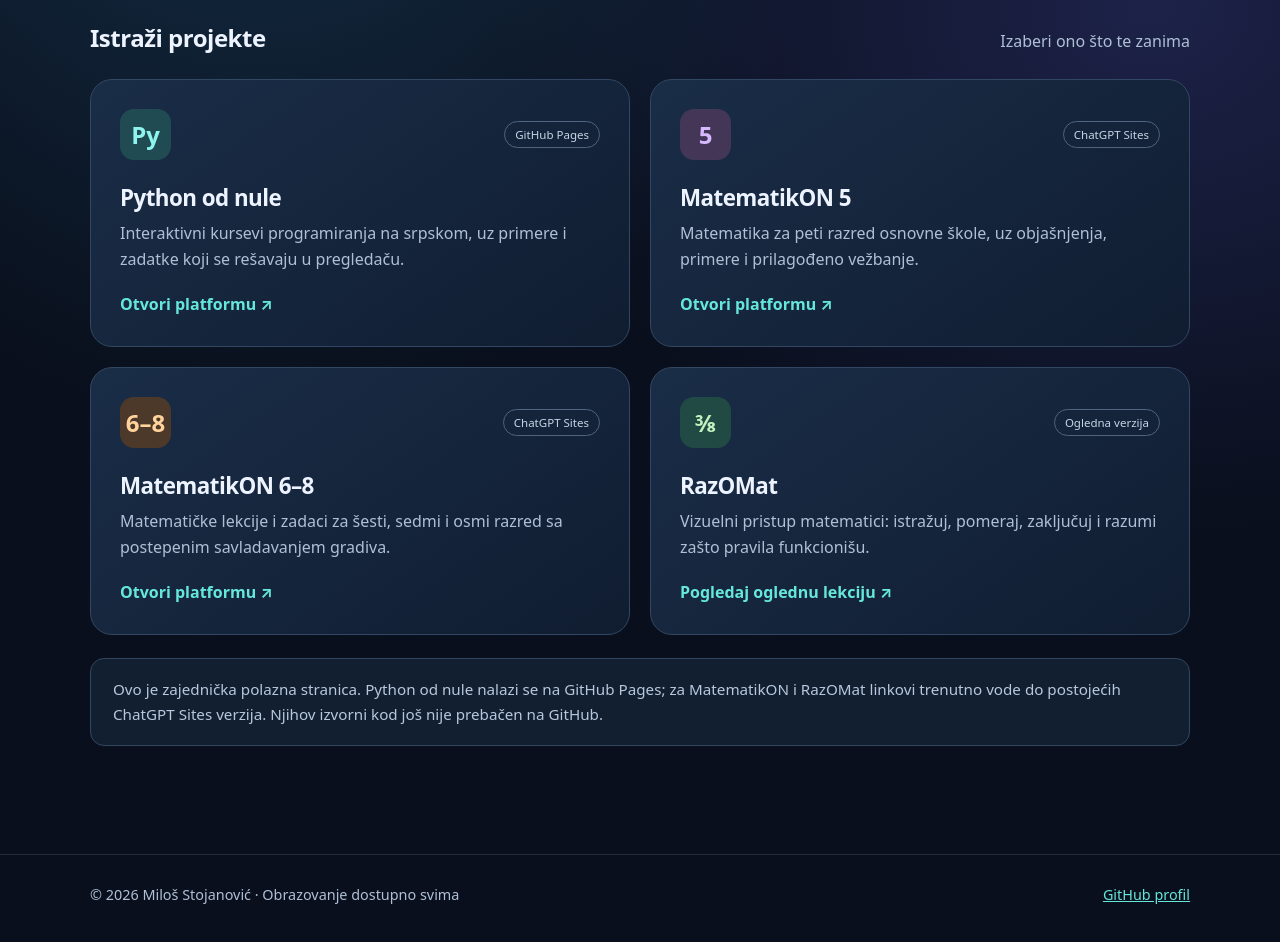
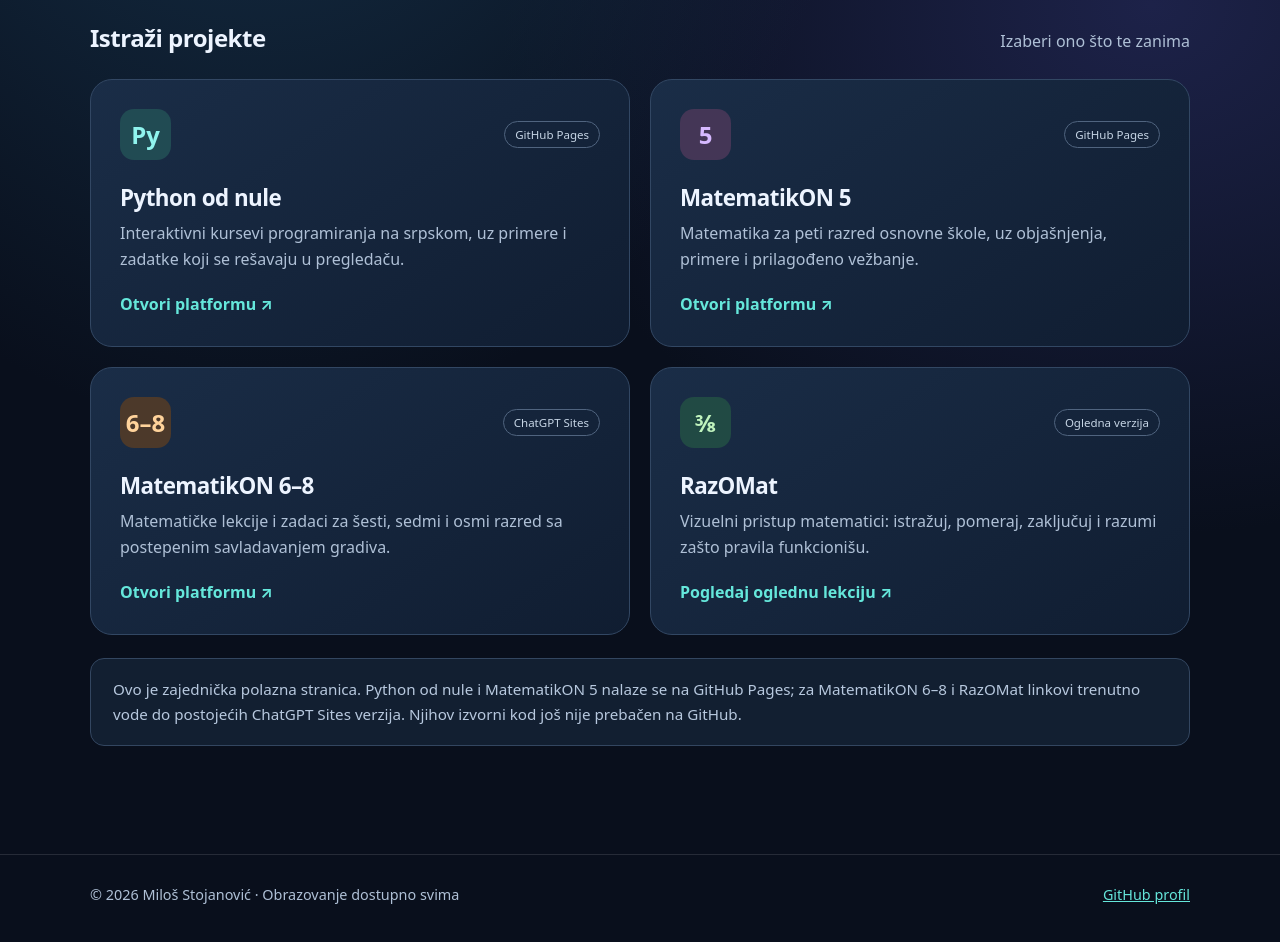
Before and after one commit to Milosprofessor/Milosprofessor.github.io, a plain HTML site: page index.html in a window 1280 px wide. Shown: the part 620-1562 px from the top of the page. Drawn offline with Linux system fonts and the light colour scheme.

Commit message:
docs: povezuj obrazovni portal sa GitHub Pages izdanjem MatematikON 5

```diff
--- a/index.html
+++ b/index.html
@@ -60,11 +60,11 @@ footer a{color:var(--accent)}
 <div class="section-head"><h2>Istraži projekte</h2><p>Izaberi ono što te zanima</p></div>
 <div class="grid">
 <a class="card" href="https://milosprofessor.github.io/python-od-nule/"><div class="card-top"><span class="symbol" aria-hidden="true">Py</span><span class="pill">GitHub Pages</span></div><h3>Python od nule</h3><p>Interaktivni kursevi programiranja na srpskom, uz primere i zadatke koji se rešavaju u pregledaču.</p><span class="visit">Otvori platformu ↗</span></a>
-<a class="card" href="https://matematikon-5.milos-python.chatgpt.site/"><div class="card-top"><span class="symbol" aria-hidden="true">5</span><span class="pill">ChatGPT Sites</span></div><h3>MatematikON 5</h3><p>Matematika za peti razred osnovne škole, uz objašnjenja, primere i prilagođeno vežbanje.</p><span class="visit">Otvori platformu ↗</span></a>
+<a class="card" href="https://milosprofessor.github.io/matematikon-5/"><div class="card-top"><span class="symbol" aria-hidden="true">5</span><span class="pill">GitHub Pages</span></div><h3>MatematikON 5</h3><p>Matematika za peti razred osnovne škole, uz objašnjenja, primere i prilagođeno vežbanje.</p><span class="visit">Otvori platformu ↗</span></a>
 <a class="card" href="https://matematikon6-8.milos-python.chatgpt.site/"><div class="card-top"><span class="symbol" aria-hidden="true">6–8</span><span class="pill">ChatGPT Sites</span></div><h3>MatematikON 6–8</h3><p>Matematičke lekcije i zadaci za šesti, sedmi i osmi razred sa postepenim savladavanjem gradiva.</p><span class="visit">Otvori platformu ↗</span></a>
 <a class="card" href="https://razomat.milos-python.chatgpt.site/"><div class="card-top"><span class="symbol" aria-hidden="true">⅜</span><span class="pill">Ogledna verzija</span></div><h3>RazOMat</h3><p>Vizuelni pristup matematici: istražuj, pomeraj, zaključuj i razumi zašto pravila funkcionišu.</p><span class="visit">Pogledaj oglednu lekciju ↗</span></a>
 </div>
-<p class="note">Ovo je zajednička polazna stranica. Python od nule nalazi se na GitHub Pages; za MatematikON i RazOMat linkovi trenutno vode do postojećih ChatGPT Sites verzija. Njihov izvorni kod još nije prebačen na GitHub.</p>
+<p class="note">Ovo je zajednička polazna stranica. Python od nule i MatematikON 5 nalaze se na GitHub Pages; za MatematikON 6–8 i RazOMat linkovi trenutno vode do postojećih ChatGPT Sites verzija. Njihov izvorni kod još nije prebačen na GitHub.</p>
 </main>
 <footer><div class="wrap footer-inner"><span>© 2026 Miloš Stojanović · Obrazovanje dostupno svima</span><a href="https://github.com/Milosprofessor">GitHub profil</a></div></footer>
 </body>
```
